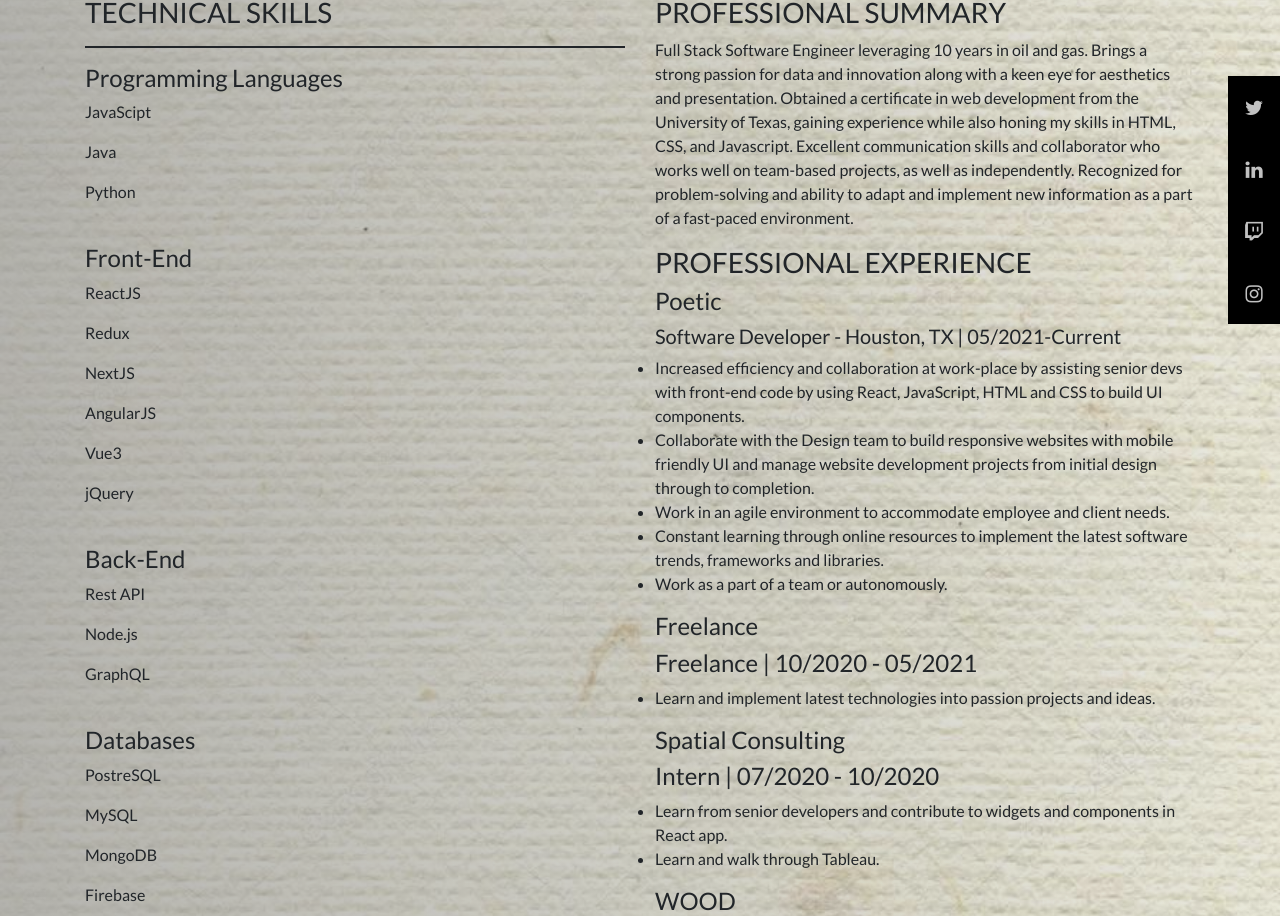
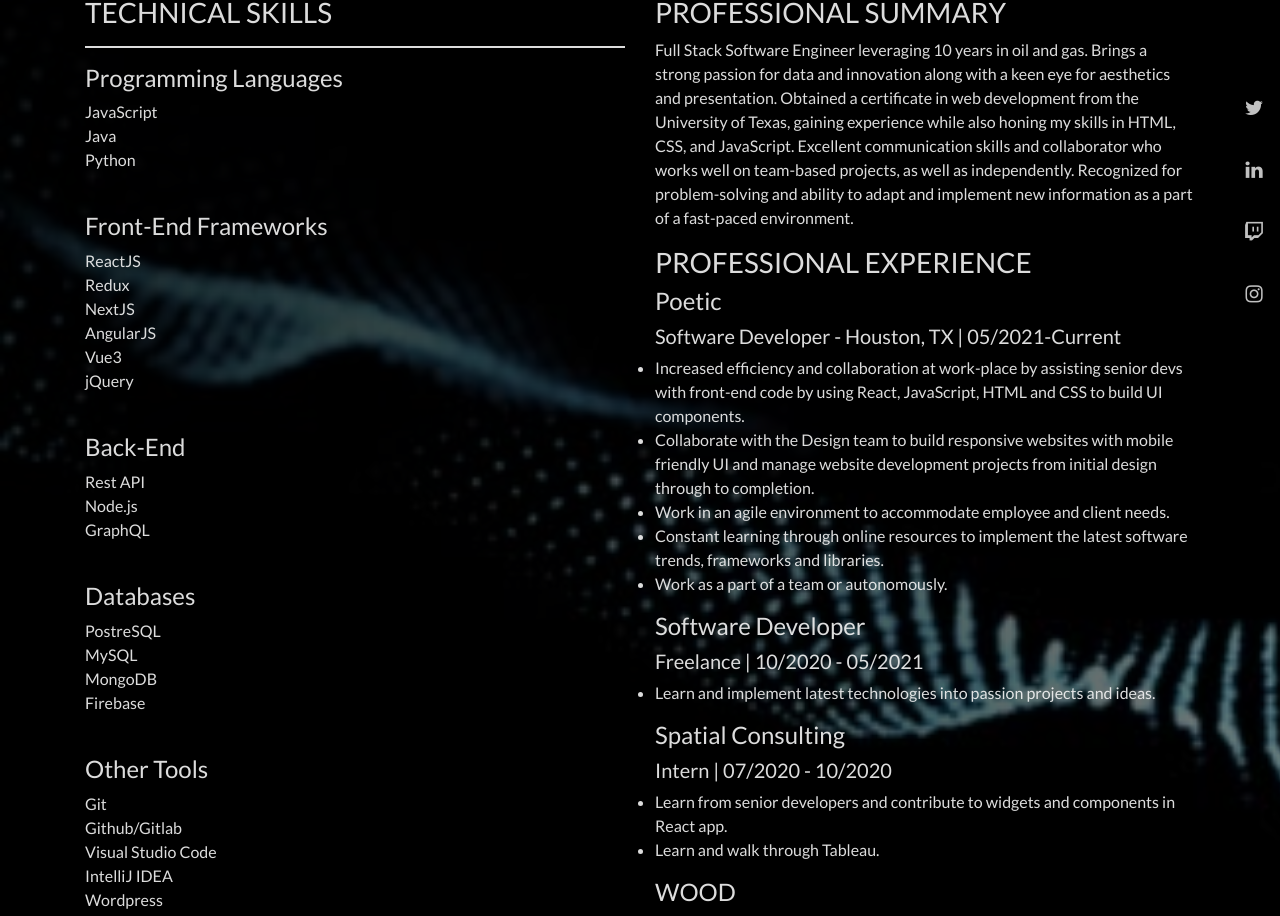
Before and after one commit to Ramong06/portfolio-website, a React (Create React App) app: page /resume in a window 1280 px wide. Shown: the part 200-1116 px from the top of the page. Built offline with nearby package versions, Linux system fonts and the light colour scheme; the HTML template or start-up script is replaced by a standard one.

Commit message:
changed resume background, fixed typos

```diff
--- a/src/App.css
+++ b/src/App.css
@@ -7,12 +7,19 @@
   font-family: "Lato", sans-serif;
 }
 
+
+
+.tech-skills ul {
+  list-style-type: none;
+}
+
 .resume-page {
-  background: linear-gradient(to right, rgba(148, 148, 148, 0.7), rgba(41, 41, 41, 0.1)),  url(./images/rice-paper2.jpeg);
+  background: linear-gradient(to right, rgba(0, 0, 0, 0.824), rgba(0, 0, 0, 0.523)),  url(./images/particles.jpeg);
   -webkit-background-size: cover;
   -moz-background-size: cover;
   -o-background-size: cover;
   background-size: cover;
+  color: rgba(245, 245, 245, 0.897);
 }
 
 .resume-btn {
--- a/src/components/AskWinstonCard/index.js
+++ b/src/components/AskWinstonCard/index.js
@@ -12,9 +12,7 @@
 //                 <Card.Body>
 //                     <Card.Title>ASK WINSTON</Card.Title>
 //                     <Card.Text>
-//                         is a search engine that searches for music suggestions based on Artists or Songs.  After entering a search item, the user will
-//                         then be presented with a list of songs or artists that are all similar to the search query.  Along with the list of songs/artists, the user
-//                         is also able to sample a song and see the lyrics to said song. Click on the link below to check out Ask Winston.
+//                         is a search engine that searches for music suggestions based on Artists or Songs.  After entering a search item, the user will then be presented with a list of songs or artists that are all similar to the search query.  Along with the list of songs/artists, the user is also able to sample a song and see the lyrics to said song. Click on the link below to check out Ask Winston.
 //                     </Card.Text>
 //                     <Button  className="card-buttons" href="https://github.com/On-Your-Marc-GO/Ask-Winston-Music-Rec-Engine" rel="noreferrer" target="_blank">GitHub Repo</Button>
 //                     <div className="button-divider" />
--- a/src/components/Footer/style.css
+++ b/src/components/Footer/style.css
@@ -3,7 +3,7 @@
   font-family: "Roboto", sans-serif;
   font-weight: bold;
   font-size: 17px;
-  color: #000;
+  color: whitesmoke !important;
   text-align: center;
   position: relative;
   width: 100%;
--- a/src/components/Hero/styles.css
+++ b/src/components/Hero/styles.css
@@ -10,7 +10,7 @@
 .my-name {
 	font-size: 50px;
 	font-family: "Nanum Myeongjo", sans-serif;
-    color: whitesmoke;
+  color: whitesmoke;
 }
 
 .myPicImage {
--- a/src/components/ProjectCard/index.js
+++ b/src/components/ProjectCard/index.js
@@ -12,7 +12,7 @@ const ProjectCard = () => {
         { image: TwitterCloneImg, title: 'Twitter Clone', text: 'blah' },
         { image: GameBlogImg, title: 'Game Blog', text: 'blah' },
         { image: PizzaSiteImg, title: 'Pizza Restaurant', text: 'blah' },
-        { image: AskWinstonImg, title: 'Ask Winston', text: '' },
+        { image: AskWinstonImg, title: 'Ask Winston', text: 'is a search engine that searches for music suggestions based on Artists or Songs.  After entering a search item, the user will then be presented with a list of songs or artists that are all similar to the search query.  Along with the list of songs/artists, the user is also able to sample a song and see the lyrics to said song. Click on the link below to check out Ask Winston.' },
         { image: EmployeeDirectoyImg, title: 'Employee Directory', text: 'blah' },
     ];
 
--- a/src/components/ProjectCard/styles.css
+++ b/src/components/ProjectCard/styles.css
@@ -2,10 +2,12 @@
     background: transparent !important;
     border-color: whitesmoke !important;
     border-radius: 15px !important;
-    display: block !important;
-    color: whitesmoke;
+    color: #f5f5f5;
+    display: block;
+    max-height: 450px !important;
     font-weight: bold;
     margin: 20px;
+    overflow: scroll;
 }
 
 .card-buttons {
--- a/src/pages/Resume.js
+++ b/src/pages/Resume.js
@@ -16,40 +16,50 @@ const Resume = () => {
                 <hr className="resume_line"/>
                 <Row>
                 <Col size="md-4 sm-6 justify-content-md-center">
-                <div>
+                <div className='tech-skills'>
                     <h3>TECHNICAL SKILLS</h3>
                     <hr className='skills-line'></hr>
                     <h4>Programming Languages</h4>
-                            <p>JavaScipt</p>
-                            <p>Java</p>
-                            <p>Python</p>
+                        <ul>
+                            <li>JavaScript</li>
+                            <li>Java</li>
+                            <li>Python</li>
+                        </ul>
                     <br></br>
-                            <h4>Front-End</h4>
-                            <p>ReactJS</p>
-                            <p>Redux</p>
-                            <p>NextJS</p>
-                            <p>AngularJS</p>
-                            <p>Vue3</p>
-                            <p>jQuery</p>
+                    <h4>Front-End Frameworks</h4>
+                        <ul>
+                            <li>ReactJS</li>
+                            <li>Redux</li>
+                            <li>NextJS</li>
+                            <li>AngularJS</li>
+                            <li>Vue3</li>
+                            <li>jQuery</li>
+                        </ul>
                     <br></br>
                     <h4>Back-End</h4>
-                            <p>Rest API</p>
-                            <p>Node.js</p>
-                            <p>GraphQL</p>
+                        <ul>
+                            <li>Rest API</li>
+                            <li>Node.js</li>
+                            <li>GraphQL</li>
+                        </ul>
                     <br></br>
                     <h4>Databases</h4>
-                            <p>PostreSQL</p>
-                            <p>MySQL</p>
-                            <p>MongoDB</p>
-                            <p>Firebase</p>
+                        <ul>
+                            <li>PostreSQL</li>
+                            <li>MySQL</li>
+                            <li>MongoDB</li>
+                            <li>Firebase</li>
+                        </ul>
                     <br></br>
                     <h4>Other Tools</h4>
-                            <p>Git</p>
-                            <p>Github/Gitlab</p>
-                            <p>Visual Studio Code</p>
-                            <p>IntelliJ IDEA</p>
-                            <p>Wordpress</p>
-                            <p>Webflow</p>
+                        <ul>
+                            <li>Git</li>
+                            <li>Github/Gitlab</li>
+                            <li>Visual Studio Code</li>
+                            <li>IntelliJ IDEA</li>
+                            <li>Wordpress</li>
+                            <li>Webflow</li>
+                        </ul>
                 </div>
                 </Col>
                 <Col size="md-8 sm-6 justify-content-md-center">
@@ -58,7 +68,7 @@ const Resume = () => {
                     <p>Full Stack Software Engineer leveraging 10 years in oil and gas. Brings a
                         strong passion for data and innovation along with a keen eye for aesthetics and presentation.
                         Obtained a certificate in web development from the University of Texas, gaining experience while also honing my skills in HTML, CSS,
-                        and Javascript. Excellent communication skills and collaborator who works well on team-based projects, as well as
+                        and JavaScript. Excellent communication skills and collaborator who works well on team-based projects, as well as
                         independently. Recognized for problem-solving and ability to adapt and implement new information as a part of a fast-paced environment.
                     </p>
                 </div>
@@ -79,10 +89,10 @@ const Resume = () => {
                 </ul>
                 </div>
                 <div>
-                <h4>Freelance</h4>
+                <h4>Software Developer</h4>
                 </div>
                 <div>
-                <h4>Freelance | 10/2020 - 05/2021</h4>
+                <h5>Freelance | 10/2020 - 05/2021</h5>
                 <ul>
                     <li>Learn and implement latest technologies into passion projects and ideas.</li>
                 </ul>
@@ -91,7 +101,7 @@ const Resume = () => {
                 <h4>Spatial Consulting</h4>
                 </div>
                 <div>
-                <h4>Intern | 07/2020 - 10/2020</h4>
+                <h5>Intern | 07/2020 - 10/2020</h5>
                 <ul>
                     <li>Learn from senior developers and contribute to widgets and components in React app.</li>
                     <li>Learn and walk through Tableau.</li>
@@ -101,7 +111,6 @@ const Resume = () => {
                 <h4>WOOD</h4>
                 </div>
                 <div>
-                <h4>Multi-Skilled Operator | 09/2010 - 05/2020</h4>
                 <ul>
                     <li>Monitor Single well and mainline faciliy oil and gas production.</li>
                     <li>Conduct maintenance as needed.</li>
```
Lines whose indentation alone changed are shown as unchanged.
